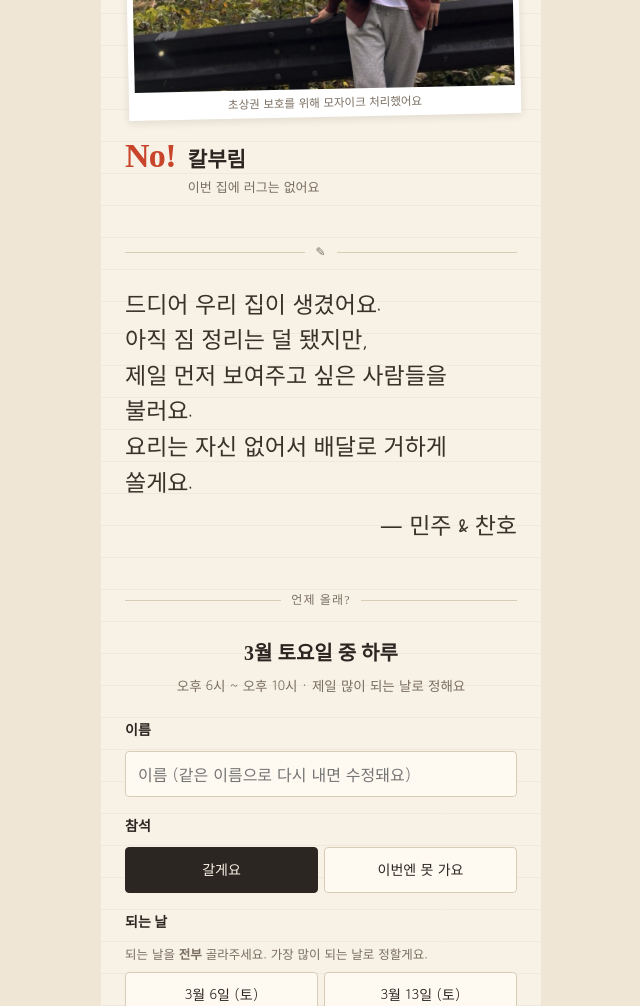
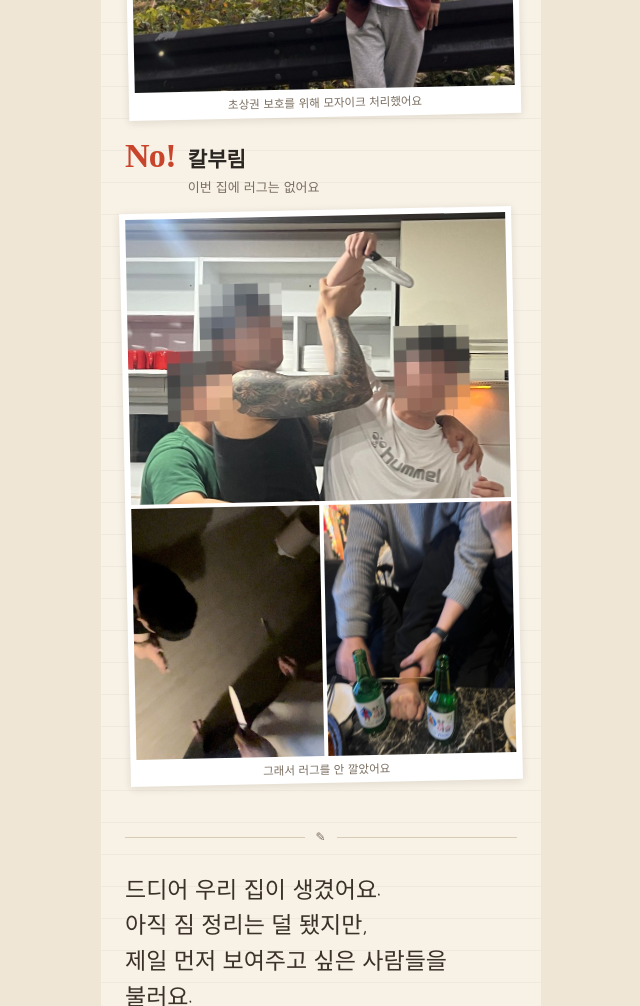
Before and after one commit to DooMoolHead/First-my-Home, a plain HTML site: page invite/a.html in a window 1280 px wide. Shown: the part 1780-2786 px from the top of the page, without its empty margins (319-959 px from the left). Drawn offline with Linux system fonts and the light colour scheme; a web font is replaced by a local one.

Commit message:
Add photos under No! 칼부림
Co-Authored-By: Claude Opus 5.5 <noreply@anthropic.com>
Claude-Session: https://claude.ai/code/session_01DzjZXFq9R7kmhVuMJWxoV7

```diff
--- a/invite/a.html
+++ b/invite/a.html
@@ -32,6 +32,8 @@ h1 small{display:block; font-size:15px; font-weight:400; color:var(--ink-2); mar
 .nos .su img{display:block; width:100%; aspect-ratio:1; object-fit:cover; object-position:64% 62%}
 .nos .mem div{display:grid; grid-template-columns:1fr 1fr; gap:4px}
 .nos .mem img{display:block; width:100%; aspect-ratio:3/4; object-fit:cover}
+.nos .knife div{grid-template-columns:1fr 1fr}
+.nos .knife img:first-child{grid-column:1/-1; aspect-ratio:4/3; object-position:50% 40%}
 .nos .su figcaption{font-size:11.5px; color:var(--ink-2); text-align:center; padding-top:4px}
 .nos li > span:not(.no){grid-column:2; font-size:13px; color:var(--ink-2); margin-top:2px}
 
@@ -111,7 +113,7 @@ footer{margin-top:28px; text-align:center; font-size:12px; color:var(--ink-2)}
   <ul class="nos">
     <li><span class="no">No!</span><b>집들이 선물</b><span>두 손은 가볍게, 추억은 무겁게</span><figure class="su mem"><div><img src="photos/memory-1.jpg" alt="추억 사진 1 (모자이크)" loading="lazy"><img src="photos/memory-2.jpg" alt="추억 사진 2 (모자이크)" loading="lazy"><img src="photos/memory-3.jpg" alt="추억 사진 3 (모자이크)" loading="lazy"><img src="photos/memory-4.jpg" alt="추억 사진 4 (모자이크)" loading="lazy"></div><figcaption>추억은 두둑하게</figcaption></figure></li>
     <li><span class="no">No!</span><b>수 아들</b><span>마음도 편하게</span><figure class="su"><img src="photos/no-su-adeul.jpg" alt="수 아들 사진 (얼굴 모자이크)" loading="lazy"><figcaption>초상권 보호를 위해 모자이크 처리했어요</figcaption></figure></li>
-    <li><span class="no">No!</span><b>칼부림</b><span>이번 집에 러그는 없어요</span></li>
+    <li><span class="no">No!</span><b>칼부림</b><span>이번 집에 러그는 없어요</span><figure class="su mem knife"><div><img src="photos/knife-1.jpg" alt="칼부림 장난 사진 1" loading="lazy"><img src="photos/knife-2.jpg" alt="칼부림 장난 사진 2" loading="lazy"><img src="photos/knife-3.jpg" alt="칼부림 장난 사진 3" loading="lazy"></div><figcaption>그래서 러그를 안 깔았어요</figcaption></figure></li>
   </ul>
 
   <div class="rule">✎</div>
```
Also changed, not shown: invite/b.html (+3 -1 lines), invite/c.html (+3 -1 lines), invite/photos/knife-1.jpg (added), invite/photos/knife-2.jpg (added), invite/photos/knife-3.jpg (added).
